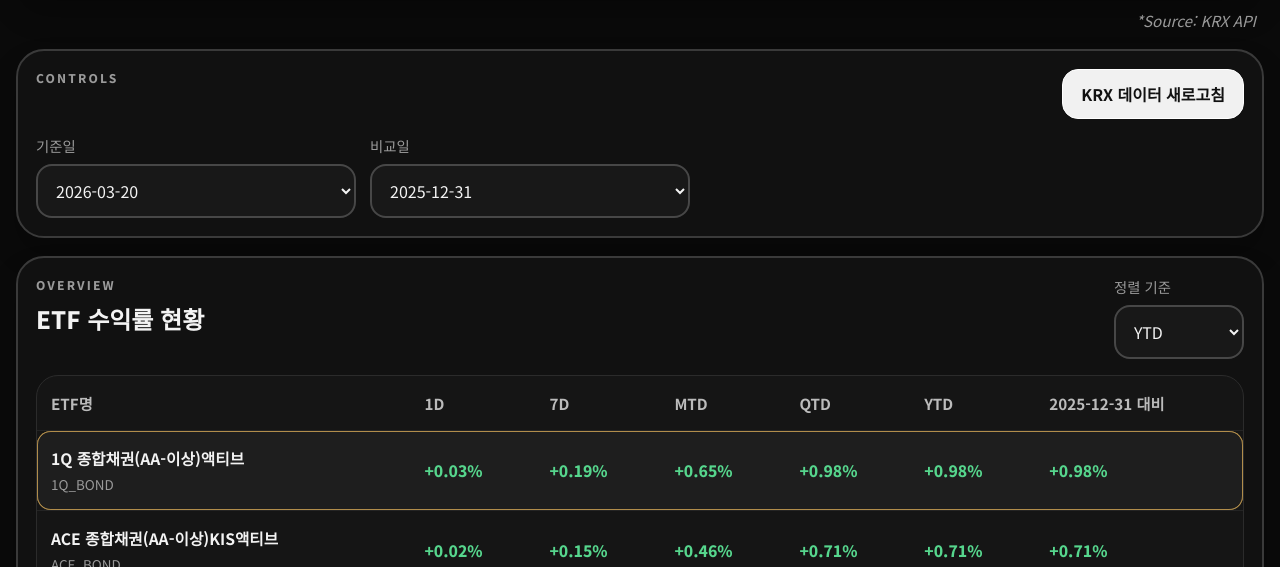
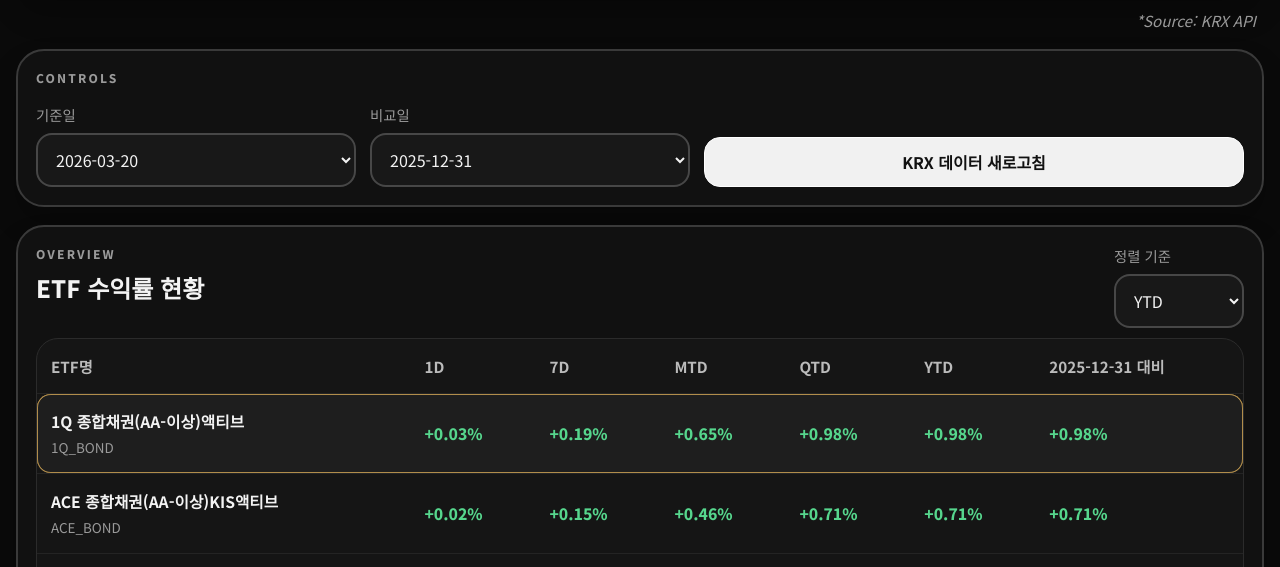
Before and after one commit to taeheon-source/ETF, a website: page index.html in a window 1280 px wide. Shown: the part 177-744 px from the top of the page. Drawn offline with Linux system fonts and the light colour scheme; no server answers.

Commit message:
Align controls action button

```diff
--- a/index.html
+++ b/index.html
@@ -44,7 +44,6 @@
         <section class="panel controls-panel">
           <div class="panel-heading">
             <p class="panel-kicker">Controls</p>
-            <button id="refreshButton" class="action-button" type="button">KRX 데이터 새로고침</button>
           </div>
 
           <div class="controls-grid controls-grid-compact">
@@ -56,6 +55,10 @@
               <span>비교일</span>
               <select id="compareDateSelect"></select>
             </label>
+            <div class="control control-action">
+              <span>&nbsp;</span>
+              <button id="refreshButton" class="action-button" type="button">KRX 데이터 새로고침</button>
+            </div>
           </div>
         </section>
 
--- a/styles.css
+++ b/styles.css
@@ -90,7 +90,7 @@ select {
   justify-content: space-between;
   align-items: flex-start;
   gap: 16px;
-  margin-bottom: 16px;
+  margin-bottom: 10px;
 }
 
 .panel-kicker {
@@ -114,7 +114,8 @@ select {
 }
 
 .controls-grid-compact {
-  grid-template-columns: repeat(2, minmax(0, 320px));
+  grid-template-columns: repeat(2, minmax(0, 320px)) auto;
+  align-items: end;
 }
 
 .action-button {
@@ -122,6 +123,7 @@ select {
   border: 1.5px solid #ffffff;
   background: var(--accent);
   color: #111111;
+  min-height: 50px;
   padding: 12px 18px;
   font-weight: 700;
   cursor: pointer;
@@ -161,9 +163,18 @@ select {
   width: 100%;
   border: 2px solid var(--line-field);
   border-radius: 16px;
+  min-height: 50px;
   padding: 12px 14px;
   background: var(--field);
   color: var(--text);
+}
+
+.control-action {
+  min-width: 220px;
+}
+
+.control-action .action-button {
+  width: 100%;
 }
 
 .table-shell,
@@ -362,7 +373,10 @@ td {
 
 @media (max-width: 1080px) {
   .split,
-  .detail-metrics,
+  .detail-metrics {
+    grid-template-columns: 1fr;
+  }
+
   .controls-grid-compact {
     grid-template-columns: 1fr;
   }
```
